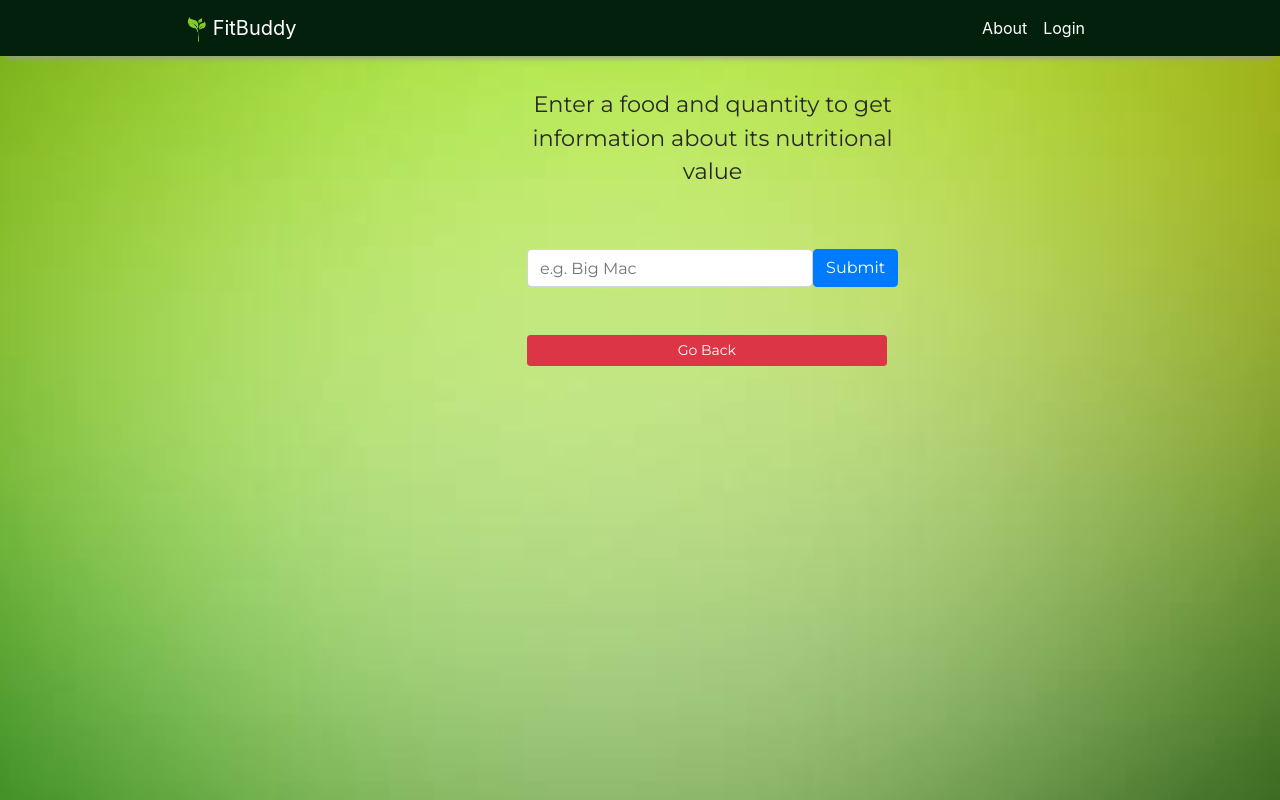
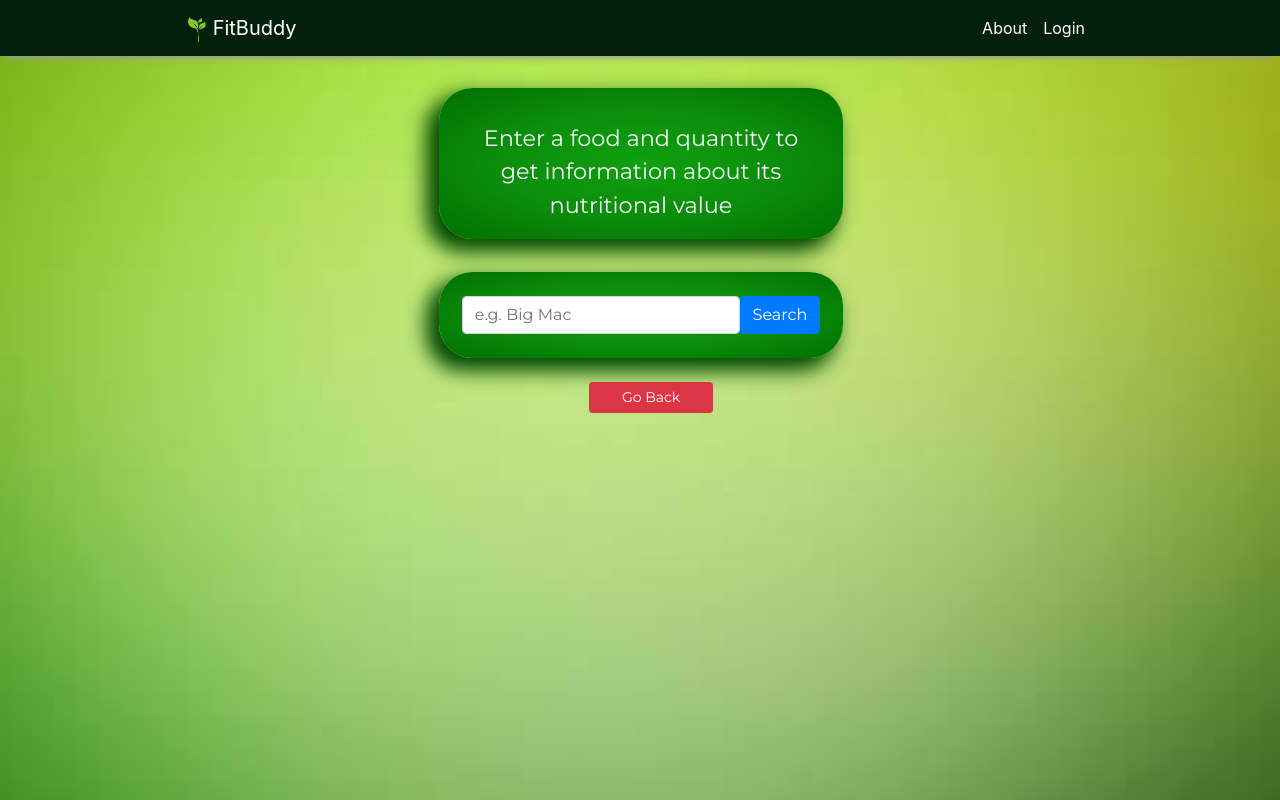
Before and after one commit to Three-of-Kind-Project2/FitBuddy-frontend, an Angular app: page /search in a window 1280 px wide. Shown: the top 800 px of the page. Built offline with nearby package versions, Linux system fonts and the light colour scheme.

Commit message:
Styled search page

```diff
--- a/src/app/pages/search/search.component.css
+++ b/src/app/pages/search/search.component.css
@@ -16,7 +16,7 @@
 	 height: 3em;
 }
  #info-box {
-	 border-radius: 8px;
+	 border-radius: 1.5em;
 	 margin-top: 1rem;
 	 padding: 1rem;
 	 background-color: #57b7df 21;
@@ -65,3 +65,10 @@ div .macros {
 div .macros .macroCategories {
     text-align: left;
 }
+
+.customCard {
+  padding: 0 1em;
+  background-image: radial-gradient(rgb(15, 160, 15), rgb(12, 141, 12), rgb(0, 112, 0));
+  border-radius: 1.5em;
+  box-shadow: -10px 10px 20px 3px rgb(0, 73, 0);
+}
--- a/src/app/pages/search/search.component.html
+++ b/src/app/pages/search/search.component.html
@@ -1,19 +1,19 @@
-<div class="container-fluid">
-  <div class="header d-flex flex-row"></div>
-
-  <div class="container" id="info-box">
-    <p>
-      Enter a food and quantity to get information about its nutritional value
-    </p>
+<div class="container" id="info-box">
+    <div class="row customCard">
+      <br>
+      <p class="text-light">
+        Enter a food and quantity to get information about its nutritional value
+      </p>
+    </div>
     <hr />
-    <form (submit)="onSubmitForm(form)" #form="ngForm">
+    <div class="row customCard">
+    <form (submit)="onSubmitForm(form)" #form="ngForm" class="mt-4 mb-4">
       <input class="form-control" placeholder="e.g. Big Mac" name="recipe" type="text" [(ngModel)]="recipeInput" />
-      <button class="btn btn-primary">Submit</button>
+      <button class="btn btn-primary">Search</button>
     </form>
-
-    <div class="results" id="results">
+    <div class="results justify-content-center" id="results">
       <app-food *ngFor="let food of foods" [food]="food">
-        <div class="card">
+        <div style="width: 90%" class="card">
           <div class="card-header">
             <h4>{{ food.name }}</h4>
           </div>
@@ -37,16 +37,16 @@
                 <option value="lunch">Lunch</option>
                 <option value="dinner">Dinner</option>
               </select>
-              <button class="btn btn-primary" (click)="sendMeal();">Would you like to submit this food? </button>
+              <button class="btn btn-success" (click)="sendMeal();">Add to log</button>
             </div>
           </div>
         </div>
       </app-food>
     </div>
-    <div class="form-row text-center">
-      <div class="col-md-11 mt-5">
+  </div>
+    <div class="form-row text-center align-content-center">
+      <div class="col-md-4 mt-4">
         <button type="submit" (click)="goBack()" class="btn btn-sm btn-danger">Go Back</button>
       </div>
     </div>
   </div>
-</div>
```
